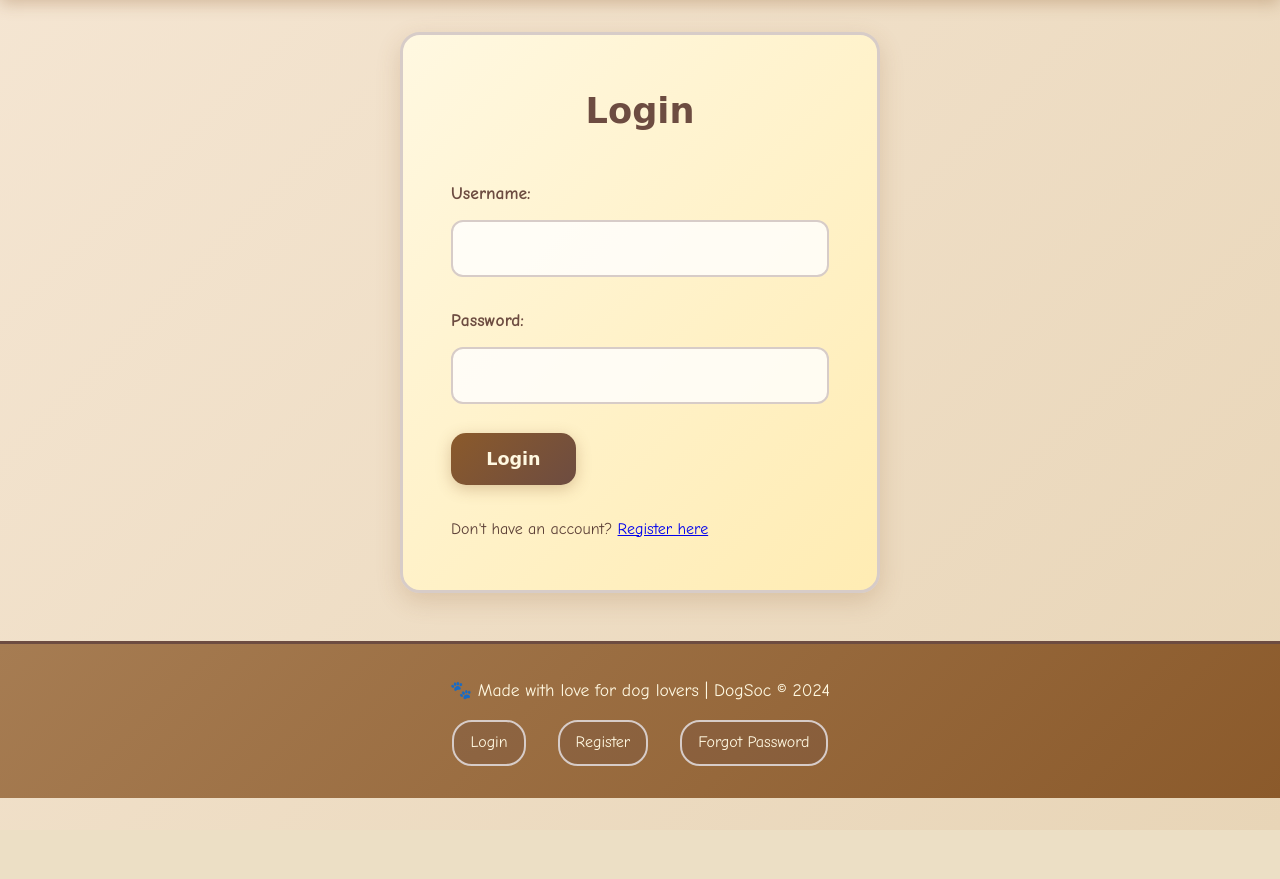
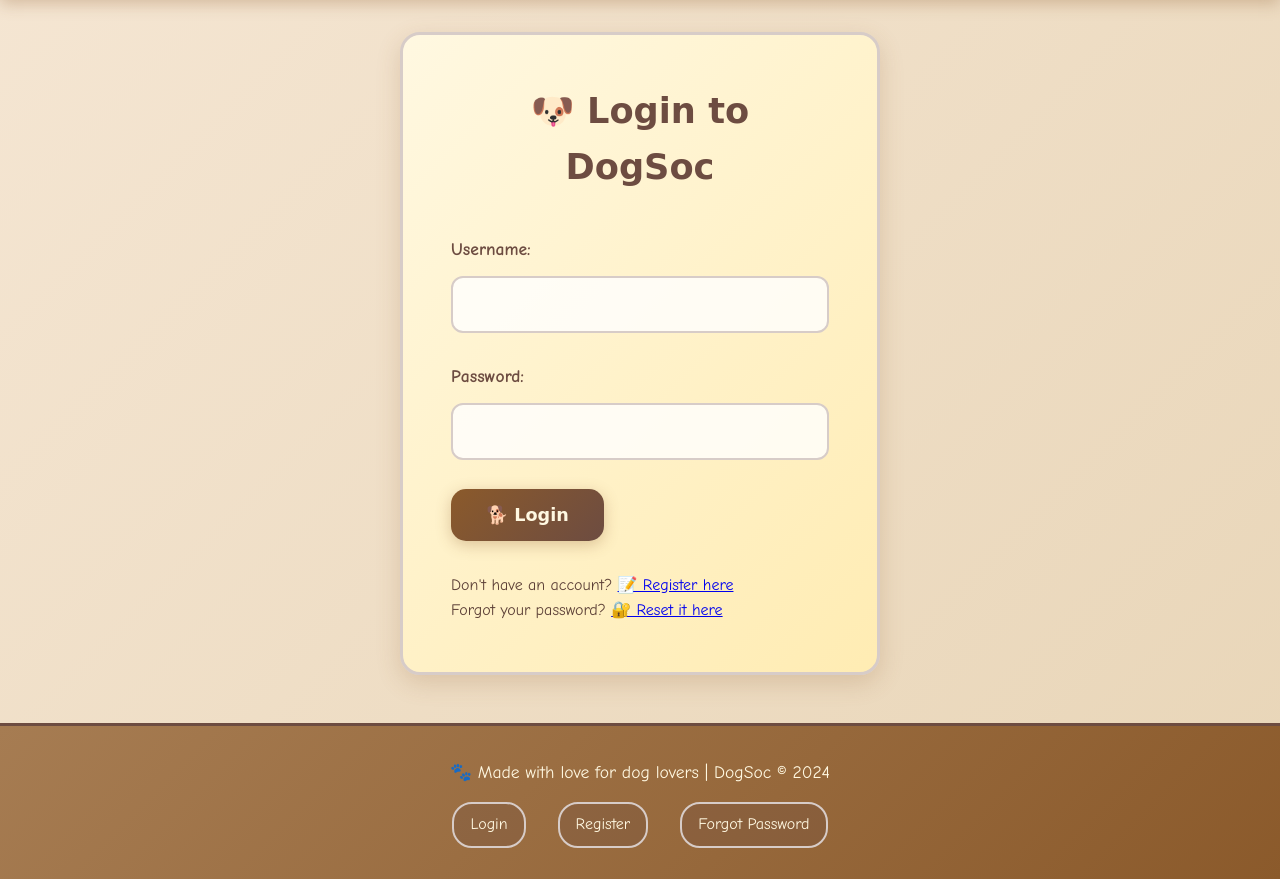
Before and after one commit to gameworldNEW/DOGSOC, a Flask app: page /login in a window 1280 px wide. Shown: the part 84-963 px from the top of the page. Before the commit the page ends 914 px from the top, so only its background shows below. Run offline with Flask 3, Linux system fonts and the light colour scheme.

Commit message:
Update login.html

```diff
--- a/templates/login.html
+++ b/templates/login.html
@@ -2,7 +2,7 @@
 
 {% block content %}
 <div class="auth-container">
-    <h2>Login</h2>
+    <h2>🐶 Login to DogSoc</h2>
     <form method="POST" class="auth-form">
         <div class="form-group">
             <label for="username">Username:</label>
@@ -12,8 +12,11 @@
             <label for="password">Password:</label>
             <input type="password" id="password" name="password" required>
         </div>
-        <button type="submit" class="btn btn-primary">Login</button>
+        <button type="submit" class="btn btn-primary">🐕 Login</button>
     </form>
-    <p>Don't have an account? <a href="{{ url_for('register') }}">Register here</a></p>
+    <div class="auth-links">
+        <p>Don't have an account? <a href="{{ url_for('register') }}">📝 Register here</a></p>
+        <p>Forgot your password? <a href="{{ url_for('forgot_password') }}">🔐 Reset it here</a></p>
+    </div>
 </div>
 {% endblock %}
```
